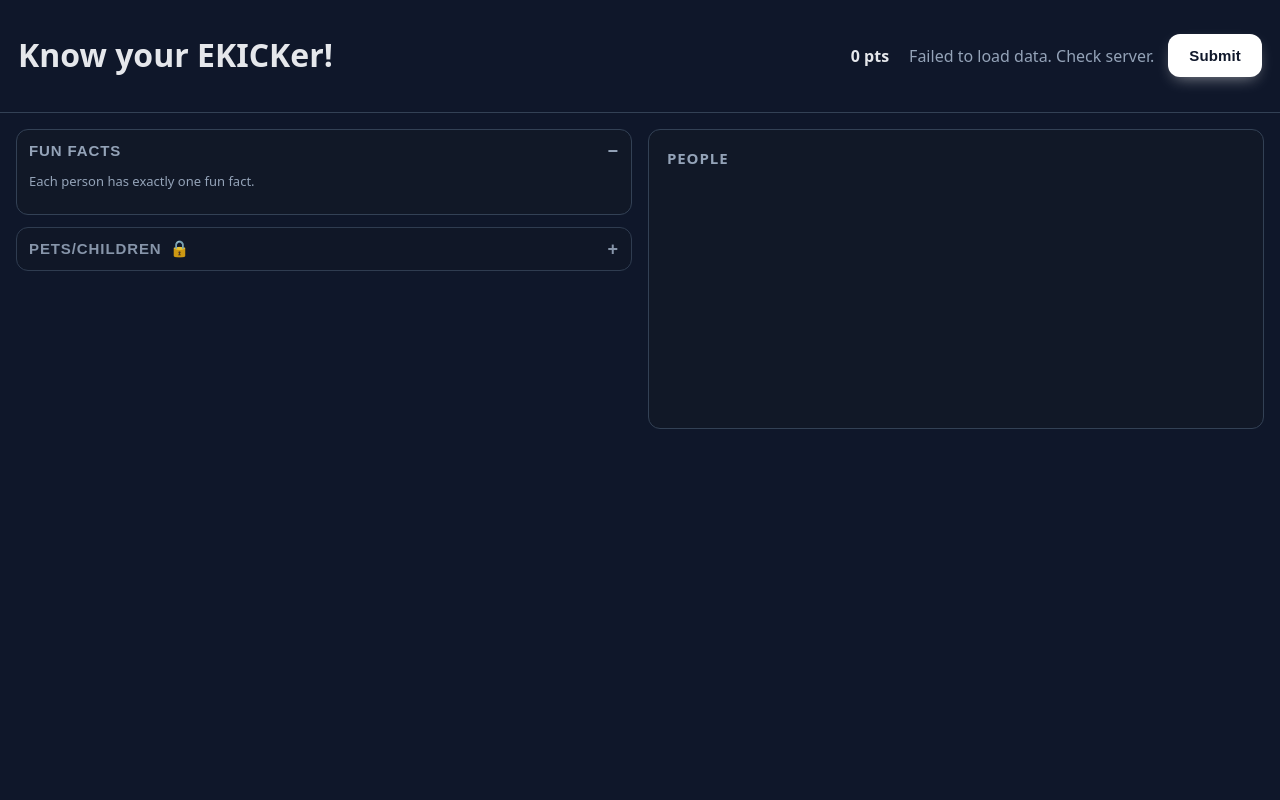
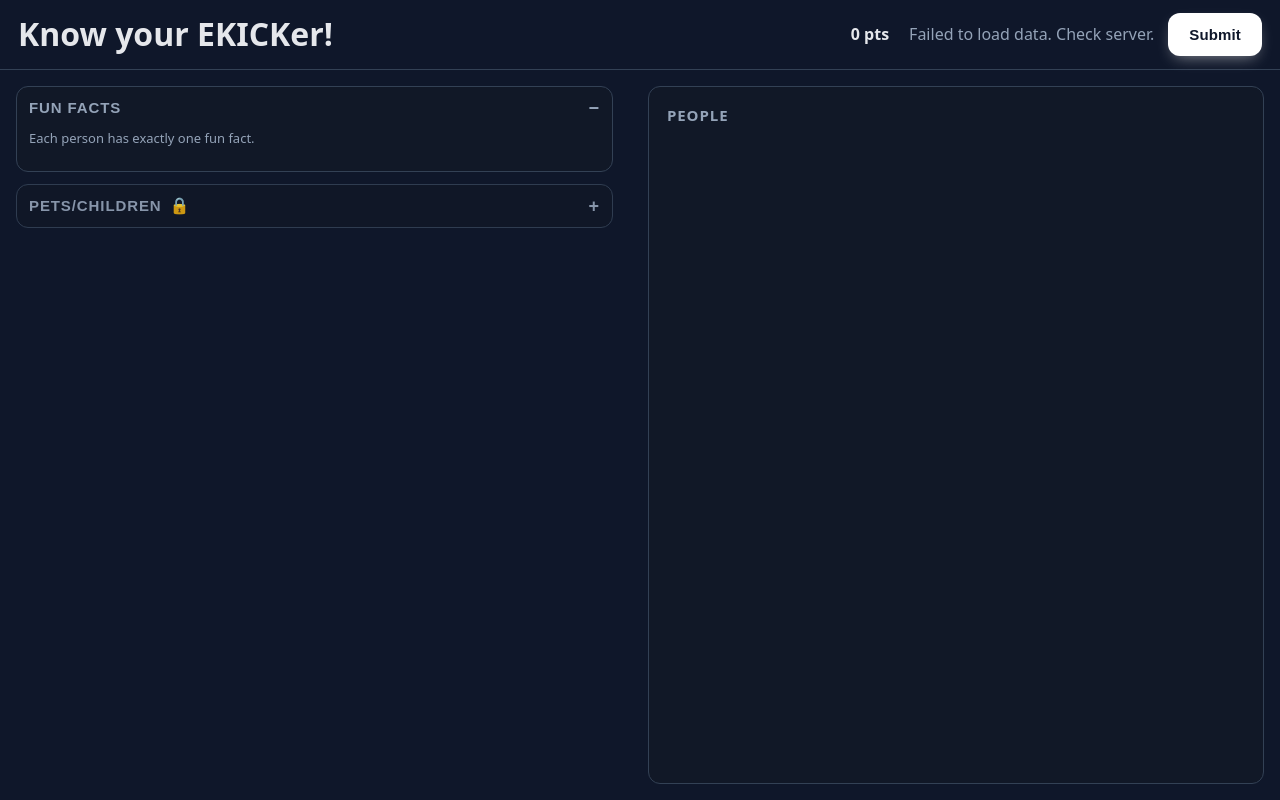
Before and after one commit to HankMcCoy/ekick-game, a plain HTML site: page public/index.html in a window 1280 px wide. Drawn offline with Linux system fonts and the light colour scheme; no server answers.

Commit message:
More better

```diff
--- a/public/styles.css
+++ b/public/styles.css
@@ -21,6 +21,10 @@ body {
   color: var(--text);
   font-family: ui-sans-serif, system-ui, -apple-system, Segoe UI, Roboto, Helvetica, Arial, "Apple Color Emoji", "Segoe UI Emoji";
   line-height: 1.4;
+  display: flex;
+  flex-direction: column;
+  min-height: 100vh;
+  overflow: hidden;
 }
 
 .app-header {
@@ -29,6 +33,14 @@ body {
   align-items: center;
   padding: 12px 18px;
   border-bottom: 1px solid var(--border);
+  position: sticky;
+  top: 0;
+  z-index: 20;
+  background: var(--bg);
+}
+
+.app-header h1 {
+  margin: 0;
 }
 
 .header-actions {
@@ -44,6 +56,9 @@ body {
   grid-template-columns: minmax(0, 1fr) minmax(0, 1fr);
   gap: 16px;
   padding: 16px;
+  flex: 1 1 auto;
+  min-height: 0;
+  overflow: hidden;
 }
 
 .facts-panel {
@@ -53,6 +68,10 @@ body {
   padding: 0;
   background: transparent;
   min-width: 0;
+  min-height: 0;
+  overflow-y: auto;
+  padding-right: 4px;
+  scrollbar-gutter: stable;
 }
 
 .people-panel {
@@ -60,8 +79,12 @@ body {
   border: 1px solid var(--border);
   border-radius: 12px;
   padding: 12px 12px 4px;
-  min-height: 300px;
   min-width: 0;
+  min-height: 0;
+  overflow-y: auto;
+  display: flex;
+  flex-direction: column;
+  scrollbar-gutter: stable;
 }
 
 .panel-title {
@@ -216,6 +239,8 @@ body {
   display: grid;
   grid-template-columns: repeat(auto-fill, minmax(230px, 1fr));
   gap: 12px;
+  flex: 1 1 auto;
+  min-height: 0;
 }
 
 .person {
@@ -300,6 +325,10 @@ button.primary {
     padding: 12px;
   }
 
+  .facts-panel {
+    padding-right: 2px;
+  }
+
   .people-panel {
     padding: 12px 12px 10px;
   }
@@ -338,6 +367,10 @@ button.primary {
   .panel-title {
     font-size: 14px;
     margin-bottom: 10px;
+  }
+
+  .facts-panel {
+    padding-right: 0;
   }
 
   .panel-note {
```
